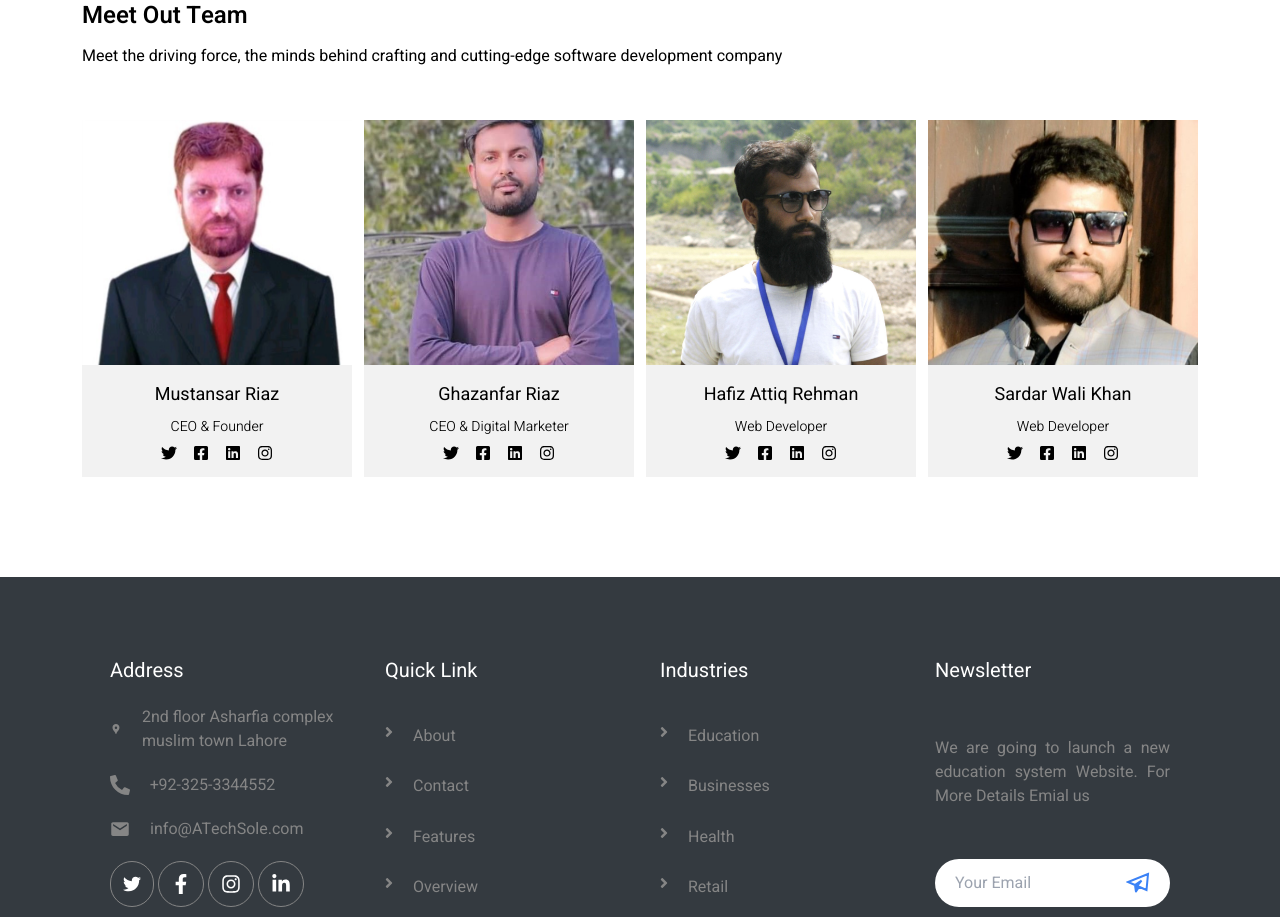
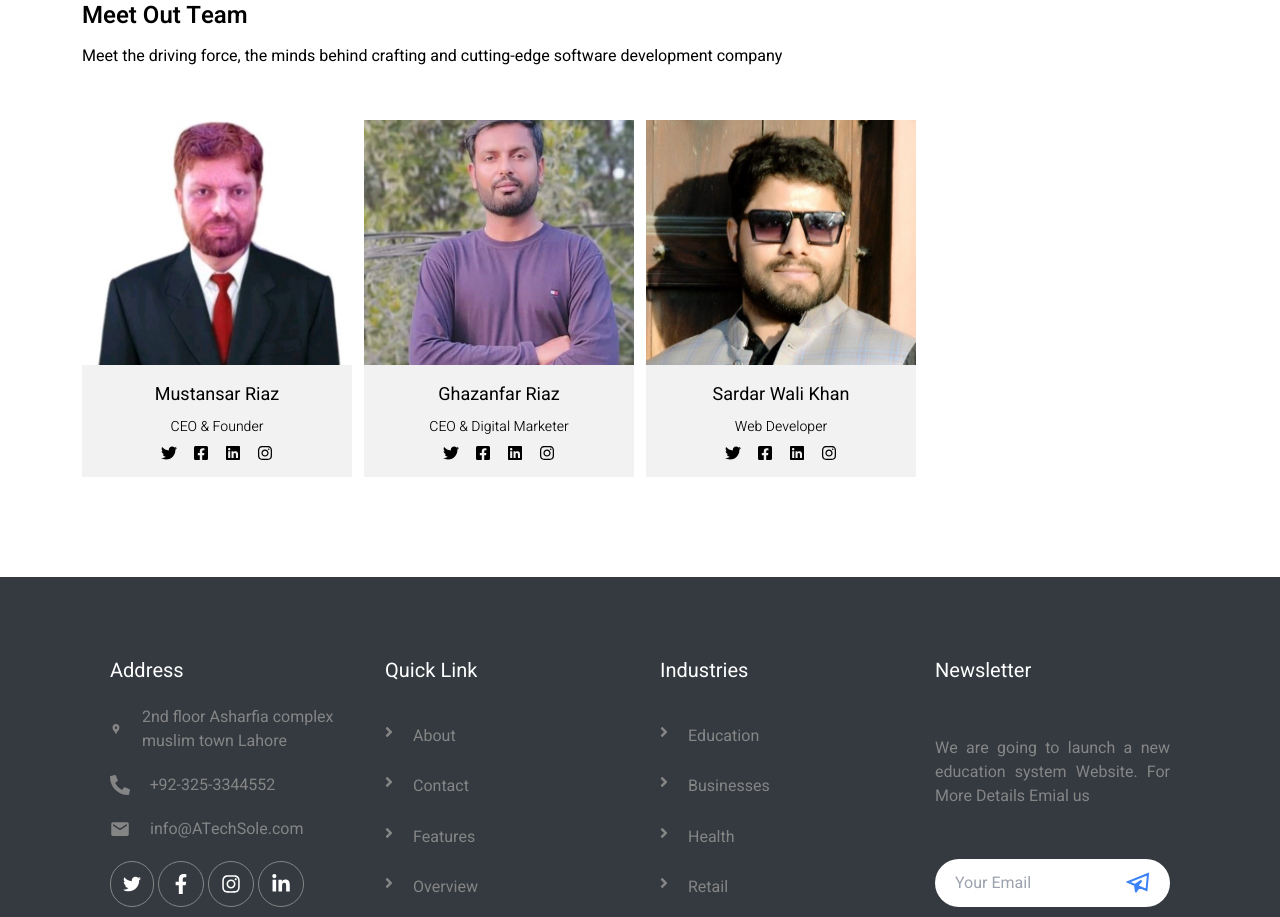
Before and after one commit to muazkhalid936/AtechSole, a React (Vite) app: page /About in a window 1280 px wide. Shown: the part 2200-3117 px from the top of the page. Built offline with nearby package versions, Linux system fonts and the light colour scheme.

Commit message:
Update Team.jsx

```diff
--- a/src/components/Team.jsx
+++ b/src/components/Team.jsx
@@ -1,7 +1,7 @@
 import React from "react";
 import User1 from "../assets/mustansar.jpg";
 import User2 from "../assets/ghazanfar.jpg";
-import User3 from "../assets/Attiq.jpg";
+
 import User4 from "../assets/sardar wali.jpg";
 import TeamCard from "./TeamCard";
 const Team = () => {
@@ -22,11 +22,7 @@ const Team = () => {
             post="CEO & Digital Marketer"
             pic={User2}
           />
-          <TeamCard
-            name="Hafiz Attiq Rehman"
-            post="Web Developer"
-            pic={User3}
-          />
+
           <TeamCard name="Sardar Wali Khan" post="Web Developer" pic={User4} />
         </div>
       </div>
```
